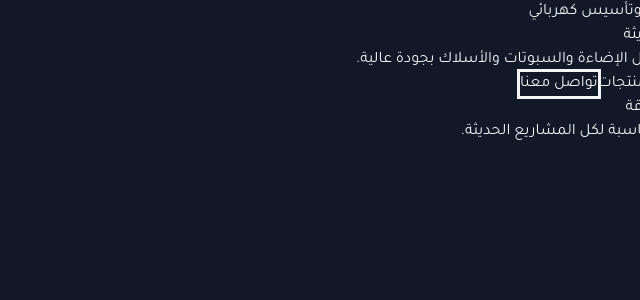
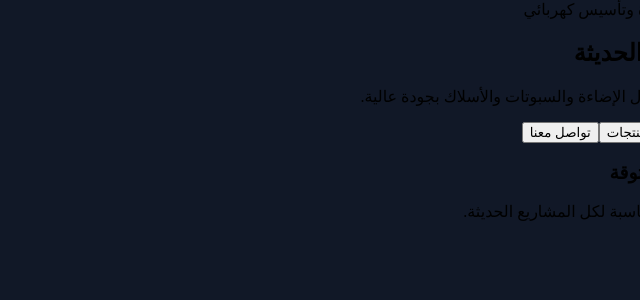
Before and after one commit to nonynony28-netizen/Menarah, a React (Vite) app: page / in a window 1280 px wide. Shown: the top 300 px of the page, without its empty margins (640-1280 px from the left). Built offline with nearby package versions, Linux system fonts and the light colour scheme.

Commit message:
Implement ErrorBoundary for error handling
Added ErrorBoundary component to handle errors in the app.

```diff
--- a/src/main.jsx
+++ b/src/main.jsx
@@ -1,20 +1,41 @@
 import React from "react";
 import ReactDOM from "react-dom/client";
 import App from "./App.jsx";
-import "./Index.css";
 
-// 💡 رسالة تتبع للمبرمج للتأكد من عمل الكود
-console.log("🚀 جاري تشغيل تطبيق React...");
-
-const rootElement = document.getElementById("root");
-
-if (!rootElement) {
-  console.error("❌ لم يتم العثور على عنصر root!");
-  throw new Error("Root element not found. تأكد من وجود <div id='root'></div> داخل index.html");
+function ErrorFallback({ error }) {
+  return (
+    <div style={{
+      padding: 20,
+      background: "#111",
+      color: "red",
+      fontSize: "18px"
+    }}>
+      <h1>فيه خطأ في الموقع</h1>
+      <pre>{error?.message}</pre>
+    </div>
+  );
 }
 
-ReactDOM.createRoot(rootElement).render(
-  <React.StrictMode>
+class ErrorBoundary extends React.Component {
+  constructor(props) {
+    super(props);
+    this.state = { error: null };
+  }
+
+  static getDerivedStateFromError(error) {
+    return { error };
+  }
+
+  render() {
+    if (this.state.error) {
+      return <ErrorFallback error={this.state.error} />;
+    }
+    return this.props.children;
+  }
+}
+
+ReactDOM.createRoot(document.getElementById("root")).render(
+  <ErrorBoundary>
     <App />
-  </React.StrictMode>
+  </ErrorBoundary>
 );
```
